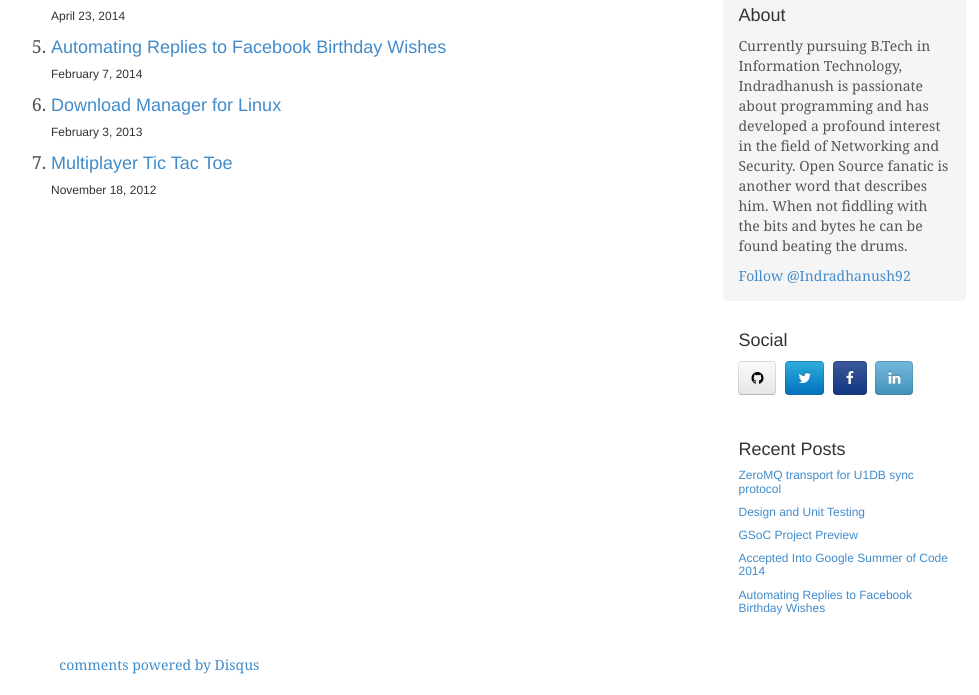
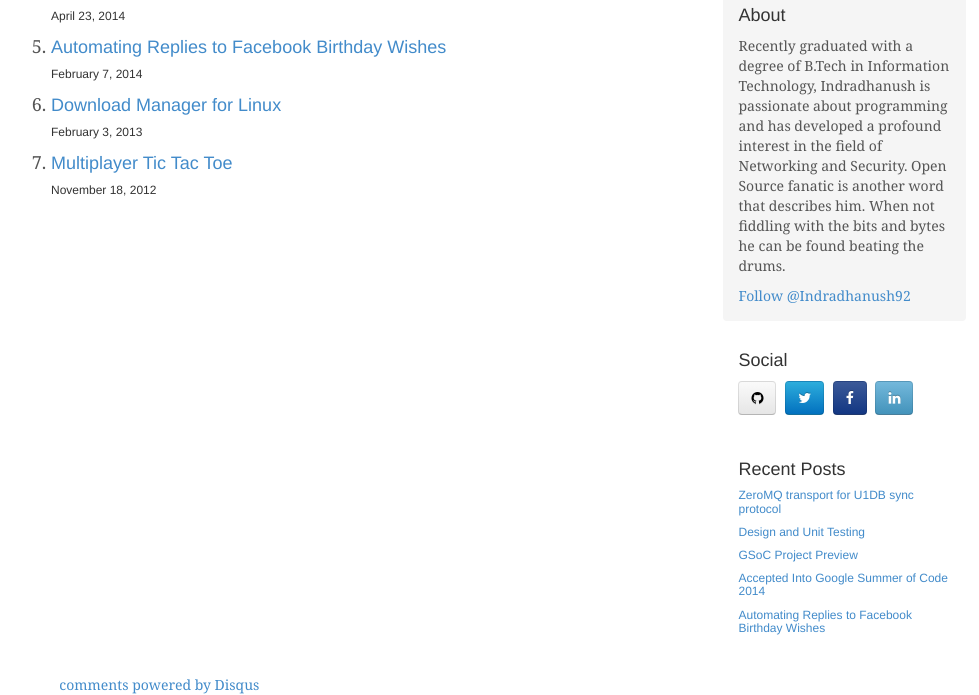
Before and after one commit to indradhanush/indradhanush.github.io, a Jekyll site: the page built from archives.html, in a window 1280 px wide, cut to the strip 444-1139 px from the top of the page. Shown: the whole strip, without its empty margins (159-1138 px from the left). Built offline with Jekyll 4.4.1, drawn with Linux system fonts in a browser that asks for light colours; nearby versions of some CDN libraries; Markdown is read by kramdown in place of the engine named in the settings; comment, search, counter and statistics services are not loaded.

```diff
--- a/_includes/sidebar.html
+++ b/_includes/sidebar.html
@@ -5,10 +5,10 @@
               <img src="http://www.gravatar.com/avatar/0e74dfe9b92822b1371cae0f22538b2e.png">
             </p>
             <h4>About</h4>
-            <p>Currently pursuing  B.Tech in Information Technology,
-            Indradhanush is passionate about programming and has
-            developed a profound interest in the field of Networking
-            and Security. Open Source fanatic is
+            <p>Recently graduated with a degree of B.Tech in
+            Information Technology, Indradhanush is passionate about
+            programming and has developed a profound interest in the
+            field of Networking and Security. Open Source fanatic is
             another word that describes him. When not fiddling with
             the bits and bytes he can be found beating the drums.
             </p>
```
